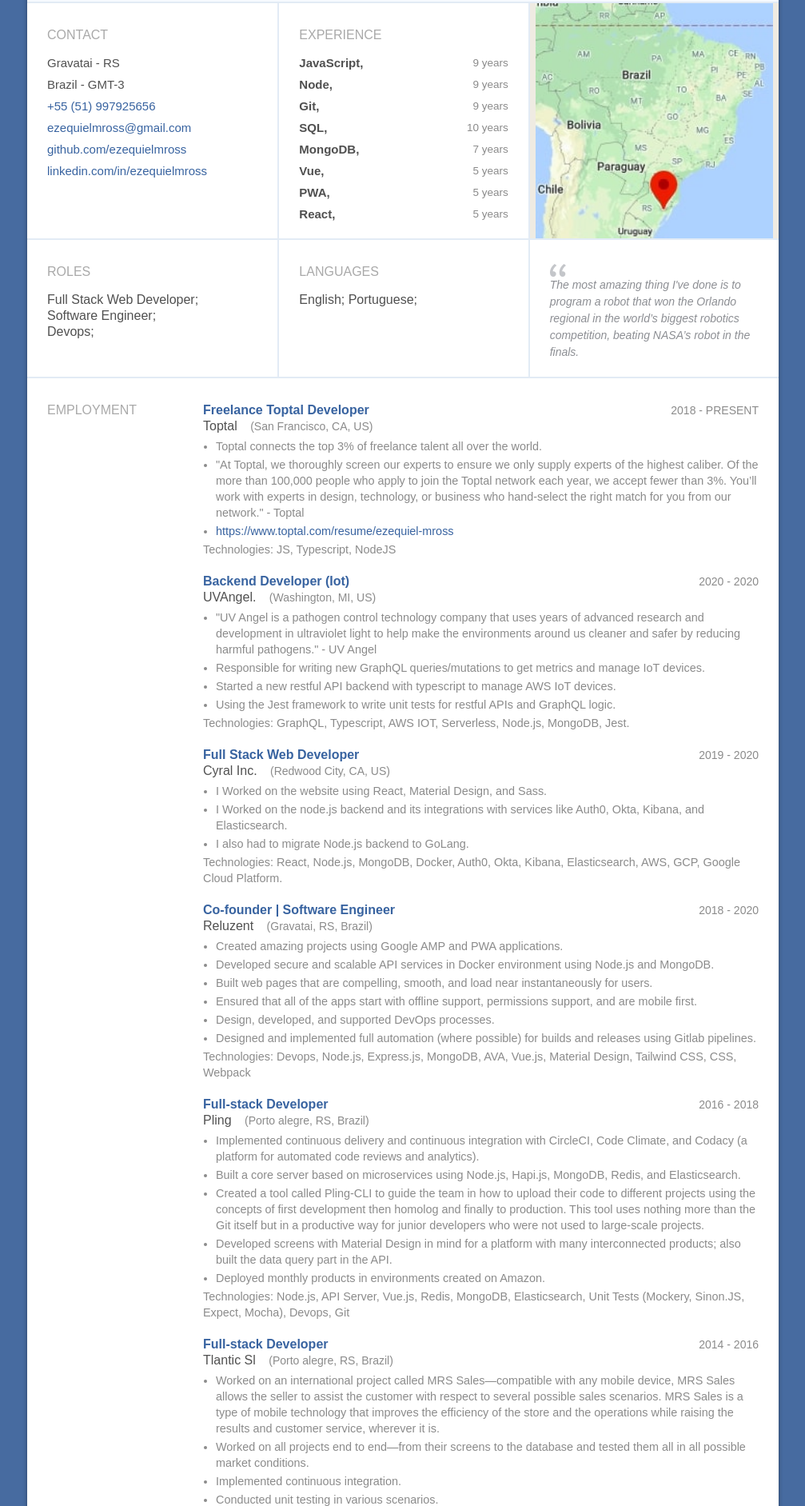
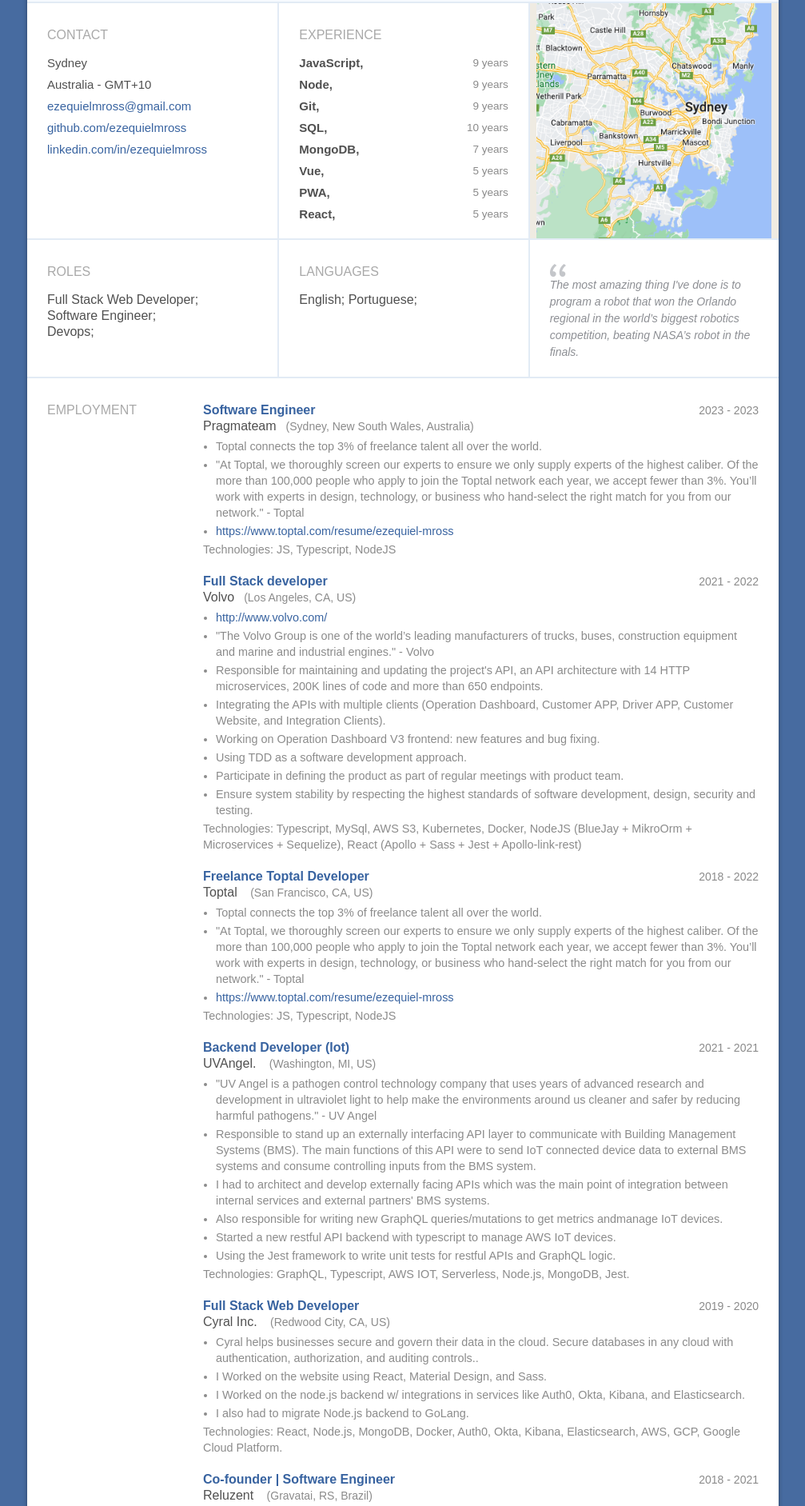
Before and after one commit to ezequielmross/ezequielmross.github.io, a website: page index.html in a window 1280 px wide. Shown: the part 537-2420 px from the top of the page at 80% size, without its empty margins (136-1143 px from the left). Drawn offline with Linux system fonts and the light colour scheme.

Commit message:
update profile

```diff
--- a/index.html
+++ b/index.html
@@ -40,8 +40,7 @@
                            <div class="resume_top-info_name" data-slug="ezequiel-mross" data-target-role="Developer">
                               Ezequiel Mross</div>
                            <div class="resume_top-info_short_description" data-talent_title="JavaScript Developer">
-                              <h1 class="resume_top-info_location">Full-stack Developer in Gravatai - Rio Grande do Sul,
-                                 Brazil</h1>
+                              <h1 class="resume_top-info_location">Full-stack Developer - Sydney / Australia</h1>
                            </div>
                            <div class="resume_top-info_bio" data-role="description">Ezequiel is a self-taught full-stack
                               software engineer focused on building web and mobile solutions for real-life problems
@@ -107,13 +106,10 @@
                               <h2 class="resume_details-title">Contact</h2>
                               <ul>
                                  <li class="resume_details-list_item">
-                                    Gravatai - RS
+                                    Sydney
                                  </li>
                                  <li class="resume_details-list_item">
-                                    Brazil - GMT-3
-                                 </li>
-                                 <li class="resume_details-list_item">
-                                    <a href="tel:+5551997925656" target="_blank">+55 (51) 997925656</a>
+                                    Australia - GMT+10
                                  </li>
                                  <li class="resume_details-list_item">
                                     <a href="mailto:ezequielmross@gmail.com" target="_blank">ezequielmross@gmail.com</a>
@@ -168,7 +164,7 @@
                         class="resume_details-col is-beige resume_details-map_wrapper hide_in_webview is-1_of_3 is-hidden_for_printing"
                         data-role="details-cell">
                         <div class="resume_details-item resume_details-map"><img class="resume_details-map_image"
-                              alt="Gravatai - Rio Grande do Sul, Brazil" src="./static/staticmap.jpg" width="668"
+                              alt="Sydney / Australia" src="./static/staticmap.png" width="668"
                               height="668"></div>
                      </div>
                   </div>
@@ -232,8 +228,59 @@
                            <ul>
                               <li class="resume_section-content_item" data-role="item" id="employment-150637">
                                  <div class="resume_section-content_row">
+                                    <h3 class="resume_section-content_title has-range">Software Engineer</h3>
+                                    <div class="resume_section-content_range">2023 - 2023</div>
+                                    <div class="resume_section-content_subtitle">Pragmateam<span
+                                          class="resume_section-content_range">(Sydney, New South Wales, Australia)</span></div>
+                                 </div>
+                                 <div class="muted">
+                                    <ul>
+                                       <li>Toptal connects the top 3% of freelance talent all over the world.</li>
+                                       <li>"At Toptal, we thoroughly screen our experts to ensure we only supply experts
+                                          of the highest caliber. Of the more than 100,000 people who apply to join the
+                                          Toptal network each year, we accept fewer than 3%. You’ll work with experts in
+                                          design, technology, or business who hand-select the right match for you from
+                                          our network." - Toptal</li>
+                                       <li><a href="https://www.toptal.com/resume/ezequiel-mross" target="_blank"
+                                             rel="noopener noreferrer">https://www.toptal.com/resume/ezequiel-mross</a>
+                                       </li>
+                                    </ul>
+                                    <div class="js-technologies">Technologies: JS, Typescript, NodeJS</div>
+                                 </div>
+                              </li>
+                              <li class="resume_section-content_item" data-role="item" id="employment-150637">
+                                 <div class="resume_section-content_row">
+                                    <h3 class="resume_section-content_title has-range">Full Stack developer</h3>
+                                    <div class="resume_section-content_range">2021 - 2022</div>
+                                    <div class="resume_section-content_subtitle">Volvo<span
+                                          class="resume_section-content_range">(Los Angeles, CA, US)</span></div>
+                                 </div>
+                                 <div class="muted">
+                                    <ul>
+                                       <li>
+                                          <a href="http://www.volvo.com/" target="_blank" rel="noopener noreferrer">http://www.volvo.com/</a>
+                                       </li>
+                                       <!--
+                                          - Creating new microservices using Kubernetes configurations.
+                                          - Design, conceptualize, implement and maintain our microservices architecture using advanced typed declarations.
+                                          - Participate in defining the product as part of regular meetings with product team.
+                                          - Ensure system stability by respecting the highest standards of software development, design, security and testing
+                                       -->
+                                       <li>"The Volvo Group is one of the world’s leading manufacturers of trucks, buses, construction equipment and marine and industrial engines." - Volvo</li>
+                                       <li>Responsible for maintaining and updating the project's API, an API architecture with 14 HTTP microservices, 200K lines of code and more than 650 endpoints.</li>
+                                       <li>Integrating the APIs with multiple clients (Operation Dashboard, Customer APP, Driver APP, Customer Website, and Integration Clients).</li>
+                                       <li>Working on Operation Dashboard V3 frontend: new features and bug fixing.</li>
+                                       <li>Using TDD as a software development approach.</li>
+                                       <li>Participate in defining the product as part of regular meetings with product team.</li>
+                                       <li>Ensure system stability by respecting the highest standards of software development, design, security and testing.</li>
+                                    </ul>
+                                    <div class="js-technologies">Technologies: Typescript, MySql, AWS S3, Kubernetes, Docker, NodeJS (BlueJay + MikroOrm + Microservices + Sequelize), React (Apollo + Sass + Jest + Apollo-link-rest)</div>
+                                 </div>
+                              </li>
+                              <li class="resume_section-content_item" data-role="item" id="employment-150637">
+                                 <div class="resume_section-content_row">
                                     <h3 class="resume_section-content_title has-range">Freelance Toptal Developer</h3>
-                                    <div class="resume_section-content_range">2018 - PRESENT</div>
+                                    <div class="resume_section-content_range">2018 - 2022</div>
                                     <div class="resume_section-content_subtitle">Toptal <span
                                           class="resume_section-content_range">(San Francisco, CA, US)</span></div>
                                  </div>
@@ -255,7 +302,7 @@
                               <li class="resume_section-content_item" data-role="item" id="employment-150637">
                                  <div class="resume_section-content_row">
                                     <h3 class="resume_section-content_title has-range">Backend Developer (Iot)</h3>
-                                    <div class="resume_section-content_range">2020 - 2020</div>
+                                    <div class="resume_section-content_range">2021 - 2021</div>
                                     <div class="resume_section-content_subtitle">UVAngel. <span
                                           class="resume_section-content_range">(Washington, MI, US)</span></div>
                                  </div>
@@ -265,13 +312,15 @@
                                           advanced research and development in ultraviolet light to help make the
                                           environments around us cleaner and safer by reducing harmful pathogens." - UV
                                           Angel</li>
-                                       <li>Responsible for writing new GraphQL queries/mutations to get metrics and
-                                          manage IoT devices.</li>
-                                       <li>Started a new restful API backend with typescript to manage AWS IoT devices.
+                                       <li>
+                                          Responsible to stand up an externally interfacing API layer to communicate with Building Management Systems (BMS). The main functions of this API were to send IoT connected device data to external BMS systems and consume controlling inputs from the BMS system.
                                        </li>
-                                       <li>Using the Jest framework to write unit tests for restful APIs and GraphQL
-                                          logic.
+                                       <li>
+                                          I had to architect and develop externally facing APIs which was the main point of integration between internal services and external partners' BMS systems.
                                        </li>
+                                       <li>Also responsible for writing new GraphQL queries/mutations to get metrics andmanage IoT devices.</li>
+                                       <li>Started a new restful API backend with typescript to manage AWS IoT devices.</li>
+                                       <li>Using the Jest framework to write unit tests for restful APIs and GraphQL logic.</li>
                                     </ul>
                                     <div class="js-technologies">Technologies: GraphQL, Typescript, AWS IOT, Serverless,
                                        Node.js, MongoDB, Jest.</div>
@@ -286,8 +335,9 @@
                                  </div>
                                  <div class="muted">
                                     <ul>
+                                       <li>Cyral helps businesses secure and govern their data in the cloud. Secure databases in any cloud with authentication, authorization, and auditing controls..</li>
                                        <li>I Worked on the website using React, Material Design, and Sass.</li>
-                                       <li>I Worked on the node.js backend and its integrations with services like
+                                       <li>I Worked on the node.js backend w/ integrations in services like
                                           Auth0, Okta, Kibana, and Elasticsearch.</li>
                                        <li>I also had to migrate Node.js backend to GoLang.</li>
                                        <!-- <li>Developed multiple Node.js microservices and used it with docker-compose, and
@@ -302,7 +352,7 @@
                                  <div class="resume_section-content_row">
                                     <h3 class="resume_section-content_title has-range">Co-founder | Software Engineer
                                     </h3>
-                                    <div class="resume_section-content_range">2018 - 2020</div>
+                                    <div class="resume_section-content_range">2018 - 2021</div>
                                     <div class="resume_section-content_subtitle">Reluzent <span
                                           class="resume_section-content_range">(Gravatai, RS, Brazil)</span></div>
                                  </div>
@@ -345,7 +395,7 @@
                                           finally to production. This tool uses nothing more than the Git itself but in
                                           a productive way for junior developers who were not used to large-scale
                                           projects.</li>
-                                       <li>Developed screens with Material Design in mind for a platform with many
+                                       <li>Developed front-ends with Material Design in mind for a platform with many
                                           interconnected products; also built the data query part in the API.</li>
                                        <li>Deployed monthly products in environments created on Amazon.</li>
                                     </ul>
```
Also changed, not shown: static/staticmap.png (added), static/staticmap2.jpg (renamed from static/staticmap.jpg).
